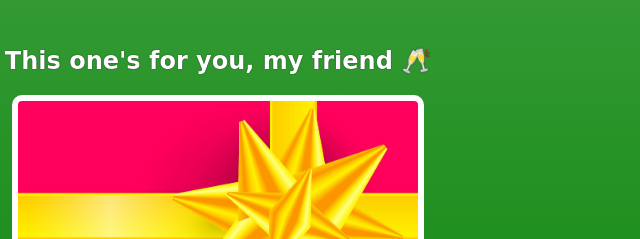
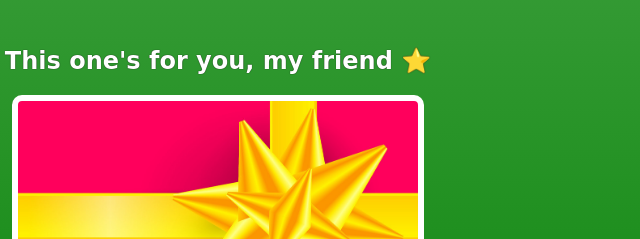
Before and after one commit to PeterNCTL/birthday-gift-site, a website built with Vite: page index.html in a window 1280 px wide. Shown: the part 2417-2656 px from the top of the page, 422-1062 px from the left. Built offline with nearby package versions, Linux system fonts and the light colour scheme; a web font is replaced by a local one.

Commit message:
Change cheers icon to star icon

```diff
--- a/index.html
+++ b/index.html
@@ -35,7 +35,7 @@
         </div>
 
          <div class="gift-section">
-            <h2 class="gift-title">This one's for you, my friend 🥂</h2>
+            <h2 class="gift-title">This one's for you, my friend ⭐</h2>
             <div class="gift-img" id="gift-img-wish"></div>
         </div>
 
```
